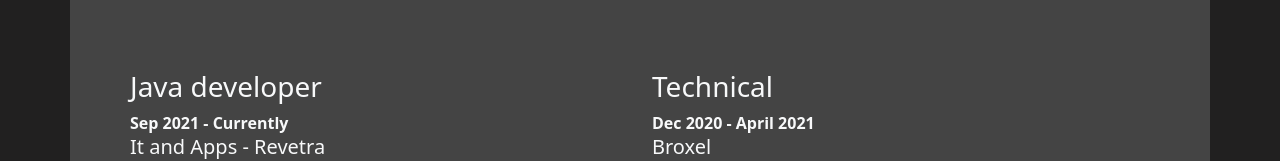
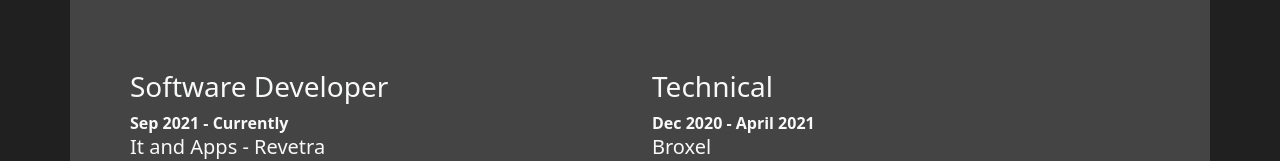
Before and after one commit to eponcecode/eponcecode.github.io, a React (Create React App) app: page /#/experience in a window 1280 px wide. Shown: the part 362-523 px from the top of the page. Built offline with nearby package versions, Linux system fonts and the light colour scheme.

Commit message:
Current work updated

```diff
--- a/src/pages/Experience.jsx
+++ b/src/pages/Experience.jsx
@@ -8,7 +8,7 @@
             <Container className='p-5'>
                 <Row>
                         <Col xs={12} sm={12} md={6} lg={6} xxl={6} align='justify'>
-                        <h3>Java developer</h3><b>Sep 2021 - Currently </b>
+                        <h3>Software Developer</h3><b>Sep 2021 - Currently </b>
                         <h5>It and Apps - Revetra</h5><p>Puebla, MX </p>
                         <p>I make web applications with JQuery, Java, Spring, React and Hibernate technology for Front-Backend and SQL for Database</p>
                     </Col>
```
